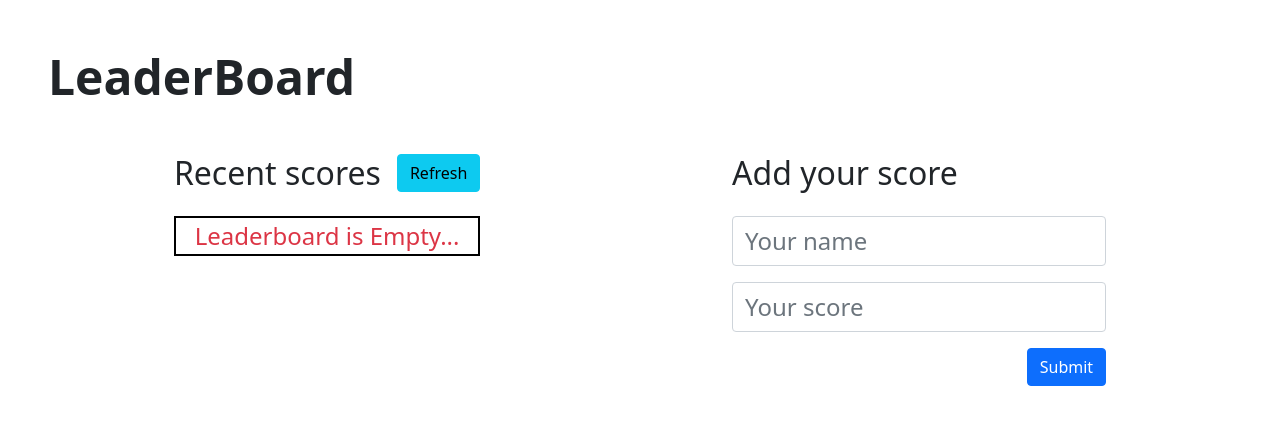
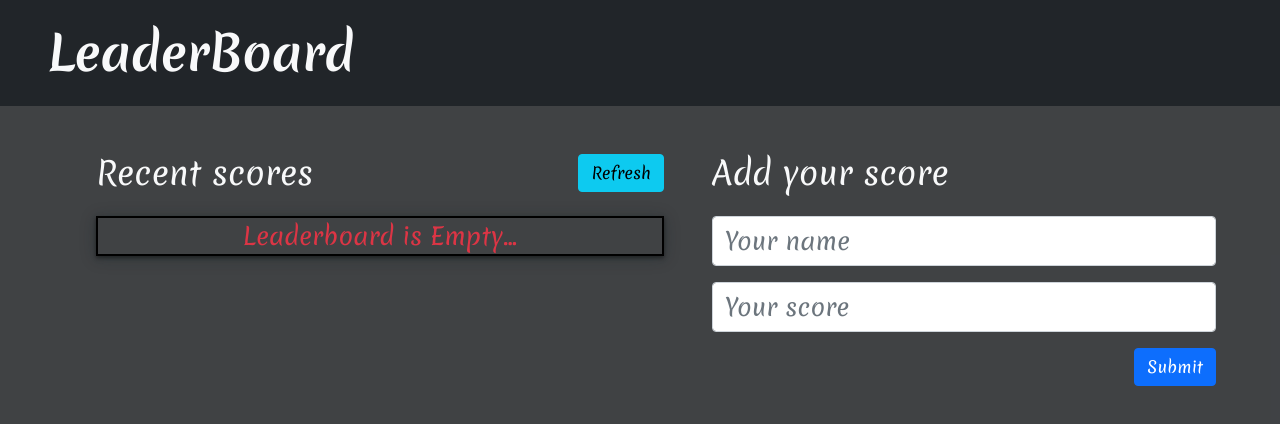
Before and after one commit to gemmen29/leaderboard, a website built with webpack: page src/index.html in a window 1280 px wide. Built offline with nearby package versions, Linux system fonts and the light colour scheme; no server answers.

Commit message:
Add final style

```diff
--- a/src/index.html
+++ b/src/index.html
@@ -5,18 +5,21 @@
   <meta charset="UTF-8">
   <meta name="viewport" content="width=device-width, initial-scale=1.0">
   <title>Leaderboard</title>
+  <link rel="preconnect" href="https://fonts.googleapis.com">
+  <link rel="preconnect" href="https://fonts.gstatic.com" crossorigin>
+  <link href="https://fonts.googleapis.com/css2?family=Merienda:wght@400;700&display=swap" rel="stylesheet">
   <link href="https://cdn.jsdelivr.net/npm/bootstrap@5.0.2/dist/css/bootstrap.min.css" rel="stylesheet"
     integrity="sha384-EVSTQN3/azprG1Anm3QDgpJLIm9Nao0Yz1ztcQTwFspd3yD65VohhpuuCOmLASjC" crossorigin="anonymous">
 </head>
 
 <body>
-  <header class="pt-5 ps-5">
+  <header class="py-4 ps-5 bg-dark text-light">
     <h1 class="display-5 fw-bold">LeaderBoard</h1>
   </header>
-  <main class="d-flex justify-content-around p-5">
-    <section>
+  <main class="d-flex py-5 ps-md-5 ps-0 flex-wrap min-vh-100 text-light">
+    <section class="col-md-6 col-12 p-md-0 p-4 ps-md-5">
       <div>
-        <div class="d-flex">
+        <div class="d-flex justify-content-between">
           <h2 class="me-3">Recent scores</h2>
           <a href="#" class="btn btn-info refresh-btn">Refresh</a>
         </div>
@@ -24,8 +27,8 @@
         </ul>
       </div>
     </section>
-    <section>
-      <div>
+    <section class="col-md-6 col-12 px-md-5 px-5">
+      <div class="pe-md-3 pe-0">
         <h2>Add your score</h2>
         <form id="add-new-score-form" class="mt-4">
           <input name="username" class="form-control fs-4 mb-3" type="text" placeholder="Your name">
--- a/src/index.js
+++ b/src/index.js
@@ -15,7 +15,6 @@ const creatListItemForEachLeaderboard = (name, score) => {
     'py-1',
     'px-2',
     'fs-5',
-    'text-dark',
     'text-start',
   );
   leaderboardItem.textContent = `${name}: ${score}`;
--- a/src/style.css
+++ b/src/style.css
@@ -39,6 +39,7 @@ body {
   min-height: 100vh;
   text-rendering: optimizeSpeed;
   line-height: 1.5;
+  font-family: "Merienda", cursive;
 }
 
 /* A elements that don't have a class get default styles */
@@ -79,8 +80,19 @@ select {
 
 .leader-board {
   border: 2px solid black;
+  box-shadow: #1c1f20e1 0px 2px 4px 0px,
+    rgba(14, 30, 37, 0.32) 0px 2px 16px 0px;
 }
 
-.leader-board li:nth-child(odd) {
+.leader-board li {
+  color: white;
+}
+
+.leader-board li:nth-child(even) {
   background-color: #ddd;
+  color: black;
 }
+
+main {
+  background-color: #1d1f22d7;
+}
```
Also changed, not shown: dist/index.bundle.js, dist/index.html.
